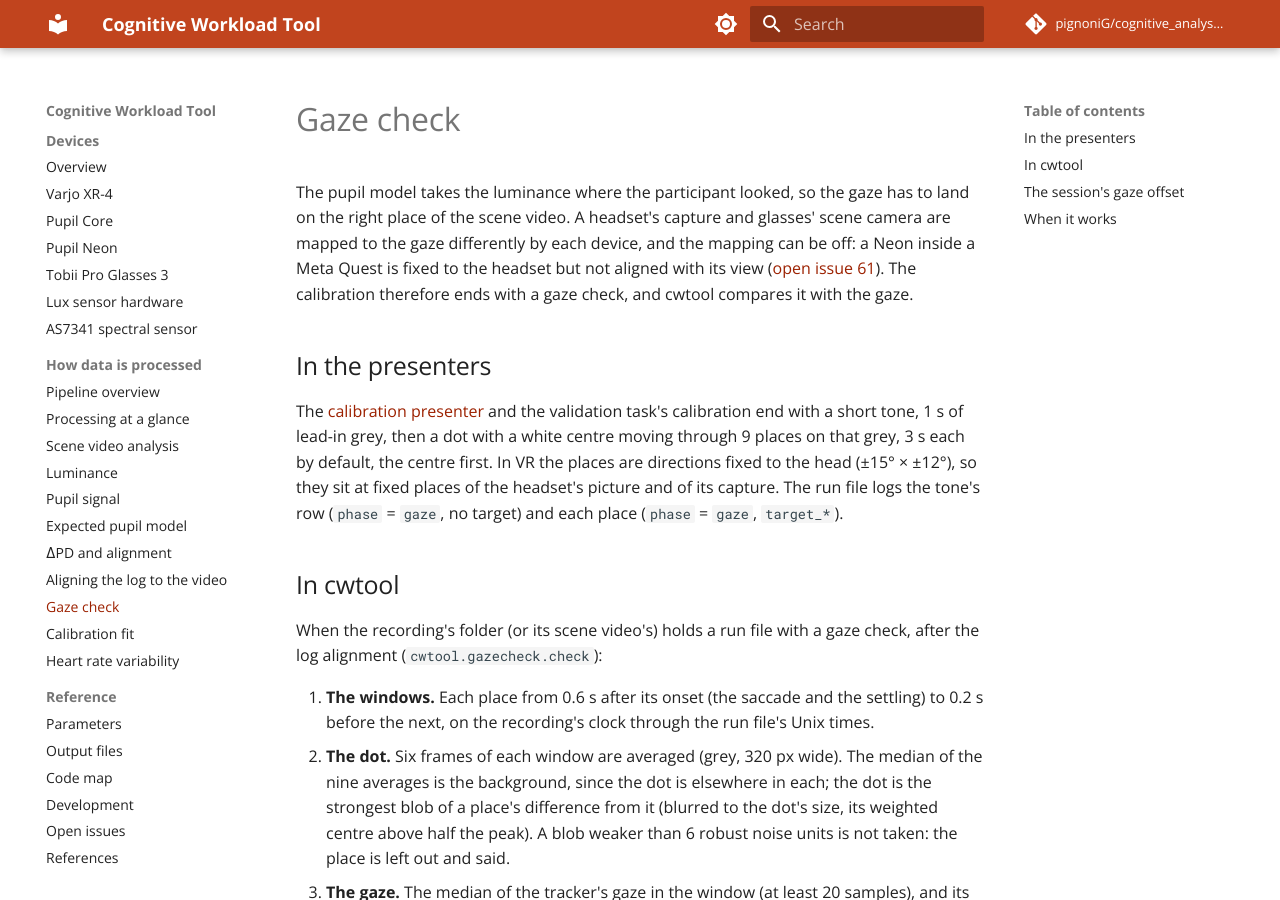
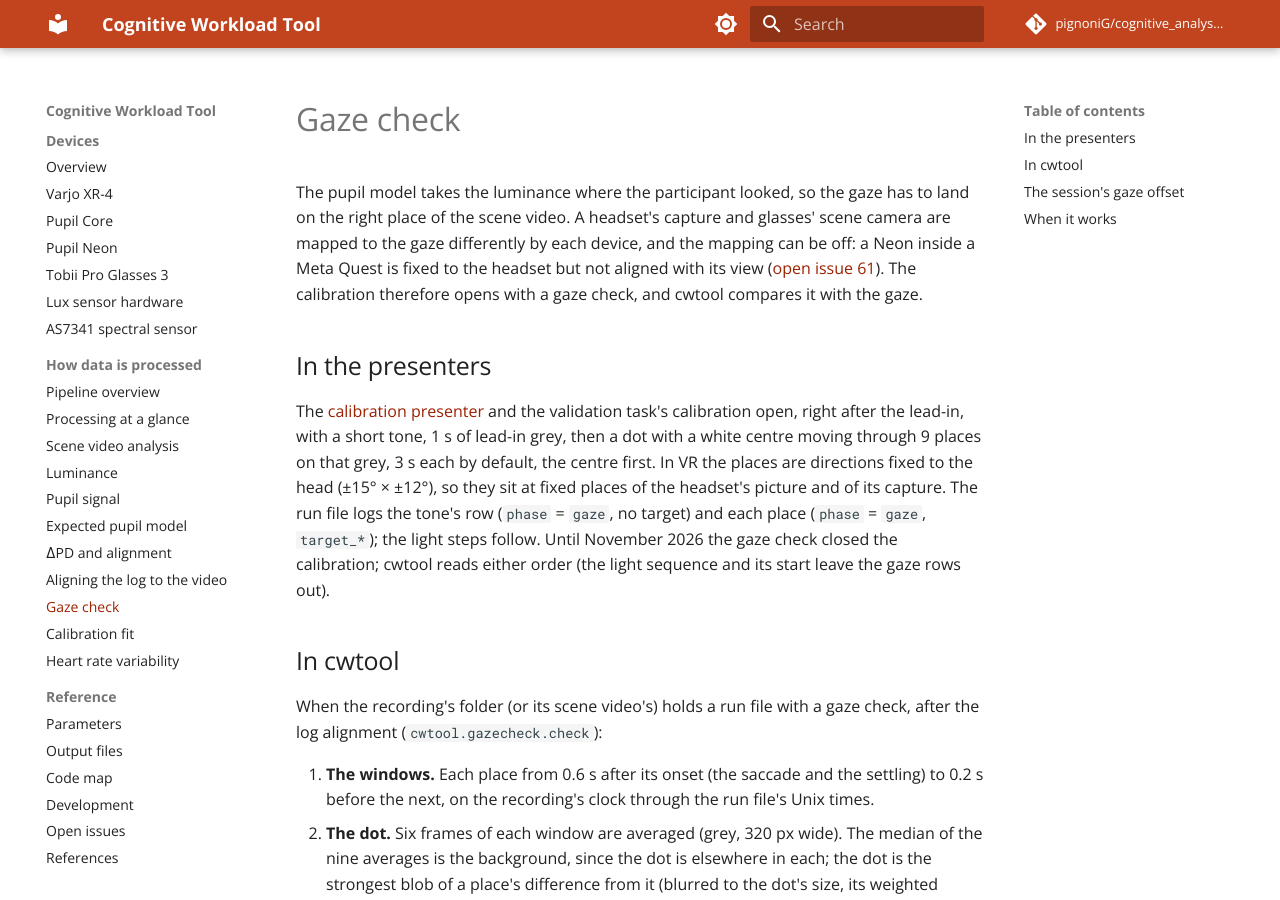
Before and after one commit to pignoniG/cognitive_analysis_tool, an MkDocs documentation site: the page built from docs/processing/gaze-check.md, in a window 1280 px wide and 900 px high. Built offline with MkDocs 1.6.1 and Material for MkDocs 9.7.7, drawn with Linux system fonts in a browser that asks for light colours; comment, search, counter and statistics services are not loaded.

Commit message:
Gaze check at the start of the calibration, right after the lead-in, in the presenter: done while the participant is fresh, kept in a run cut short, and its 28 s on the lead-in grey adapt the pupil before the first light step; the run file's start (calibration.run_start_unix) skips the gaze rows as the light sequence does, so run files in either order are placed the same (open issue 61)

```diff
--- a/docs/processing/gaze-check.md
+++ b/docs/processing/gaze-check.md
@@ -3,14 +3,16 @@
 The pupil model takes the luminance where the participant looked, so the gaze has to land on the right place of the scene
 video. A headset's capture and glasses' scene camera are mapped to the gaze differently by each device, and the mapping can be
 off: a Neon inside a Meta Quest is fixed to the headset but not aligned with its view
-([open issue 61](../OPEN_ISSUES.md)). The calibration therefore ends with a gaze check, and cwtool compares it with the gaze.
+([open issue 61](../OPEN_ISSUES.md)). The calibration therefore opens with a gaze check, and cwtool compares it with the gaze.
 
 ## In the presenters
 
-The [calibration presenter](../usage/calibration-tool.md#gaze-check) and the validation task's calibration end with a short tone, 1 s
-of lead-in grey, then a dot with a white centre moving through 9 places on that grey, 3 s each by default, the centre first. In VR the places are
+The [calibration presenter](../usage/calibration-tool.md#gaze-check) and the validation task's calibration open, right after the lead-in,
+with a short tone, 1 s of lead-in grey, then a dot with a white centre moving through 9 places on that grey, 3 s each by default, the centre first. In VR the places are
 directions fixed to the head (±15° × ±12°), so they sit at fixed places of the headset's picture and of its capture. The run
-file logs the tone's row (`phase` = `gaze`, no target) and each place (`phase` = `gaze`, `target_*`).
+file logs the tone's row (`phase` = `gaze`, no target) and each place (`phase` = `gaze`, `target_*`); the light steps follow.
+Until November 2026 the gaze check closed the calibration; cwtool reads either order (the light sequence and its start
+leave the gaze rows out).
 
 ## In cwtool
 
```
Also changed, not shown: docs/OPEN_ISSUES.md (+5 -0 lines), docs/calibration-tool/index.html (+4 -4 lines), docs/processing/log-alignment.md (+1 -1 lines), docs/usage/calibration-tool.md (+7 -2 lines), 3 other files.
